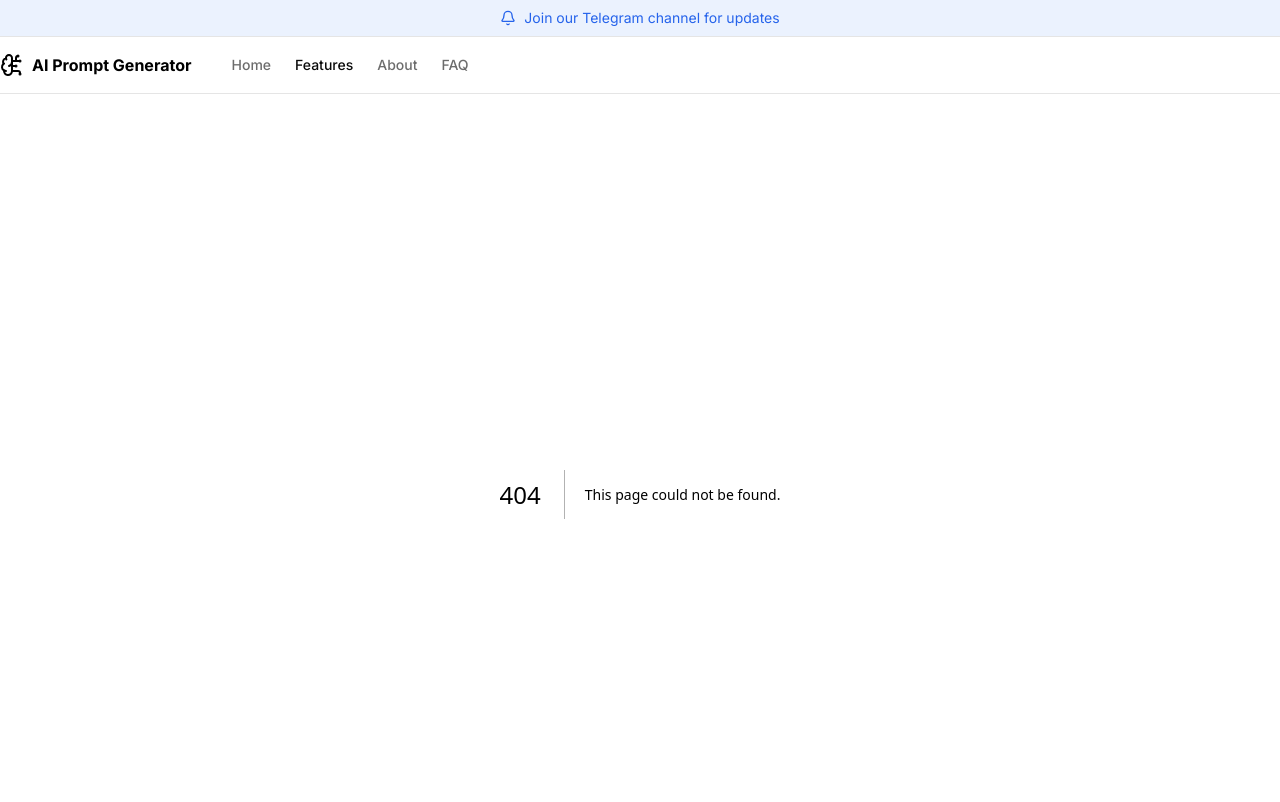
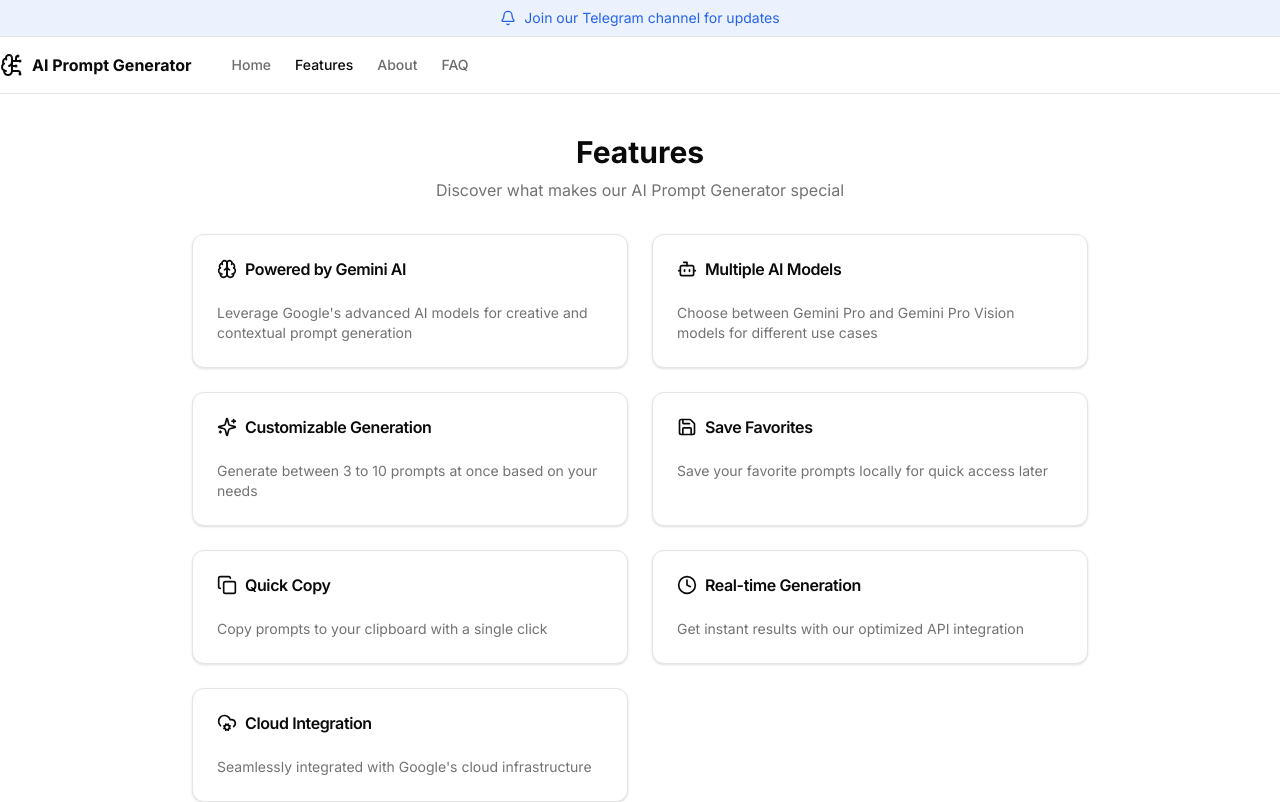
Before and after one commit to saikothasan/vigilant, a Next.js app: page /features in a window 1280 px wide. Before the commit this address had no page. Shown: the top 802 px of the page. Built offline with nearby package versions, Linux system fonts and the light colour scheme.

Commit message:
Create page.tsx

```diff
--- /dev/null
+++ b/app/features/page.tsx
@@ -0,0 +1,71 @@
+import { Card, CardContent, CardDescription, CardHeader, CardTitle } from "@/components/ui/card"
+import { Bot, Brain, Clock, CloudCog, Copy, Save, Sparkles } from 'lucide-react'
+
+const features = [
+  {
+    title: "Powered by Gemini AI",
+    description: "Leverage Google's advanced AI models for creative and contextual prompt generation",
+    icon: Brain
+  },
+  {
+    title: "Multiple AI Models",
+    description: "Choose between Gemini Pro and Gemini Pro Vision models for different use cases",
+    icon: Bot
+  },
+  {
+    title: "Customizable Generation",
+    description: "Generate between 3 to 10 prompts at once based on your needs",
+    icon: Sparkles
+  },
+  {
+    title: "Save Favorites",
+    description: "Save your favorite prompts locally for quick access later",
+    icon: Save
+  },
+  {
+    title: "Quick Copy",
+    description: "Copy prompts to your clipboard with a single click",
+    icon: Copy
+  },
+  {
+    title: "Real-time Generation",
+    description: "Get instant results with our optimized API integration",
+    icon: Clock
+  },
+  {
+    title: "Cloud Integration",
+    description: "Seamlessly integrated with Google's cloud infrastructure",
+    icon: CloudCog
+  }
+]
+
+export default function FeaturesPage() {
+  return (
+    <div className="container py-10">
+      <div className="mx-auto max-w-4xl space-y-8">
+        <div className="text-center space-y-2">
+          <h1 className="text-3xl font-bold">Features</h1>
+          <p className="text-muted-foreground">
+            Discover what makes our AI Prompt Generator special
+          </p>
+        </div>
+
+        <div className="grid gap-6 md:grid-cols-2">
+          {features.map((feature) => (
+            <Card key={feature.title}>
+              <CardHeader>
+                <CardTitle className="flex items-center gap-2">
+                  <feature.icon className="h-5 w-5" />
+                  {feature.title}
+                </CardTitle>
+              </CardHeader>
+              <CardContent>
+                <CardDescription>{feature.description}</CardDescription>
+              </CardContent>
+            </Card>
+          ))}
+        </div>
+      </div>
+    </div>
+  )
+}
```
